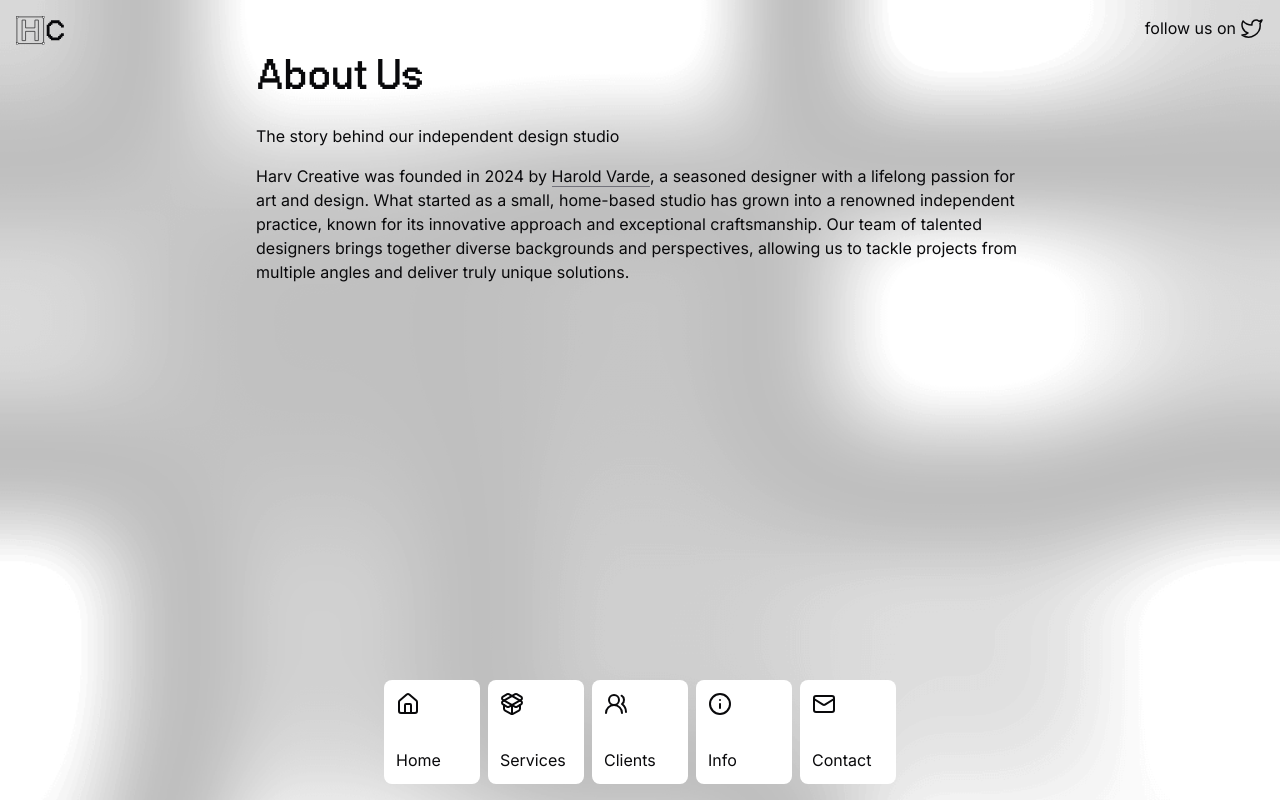
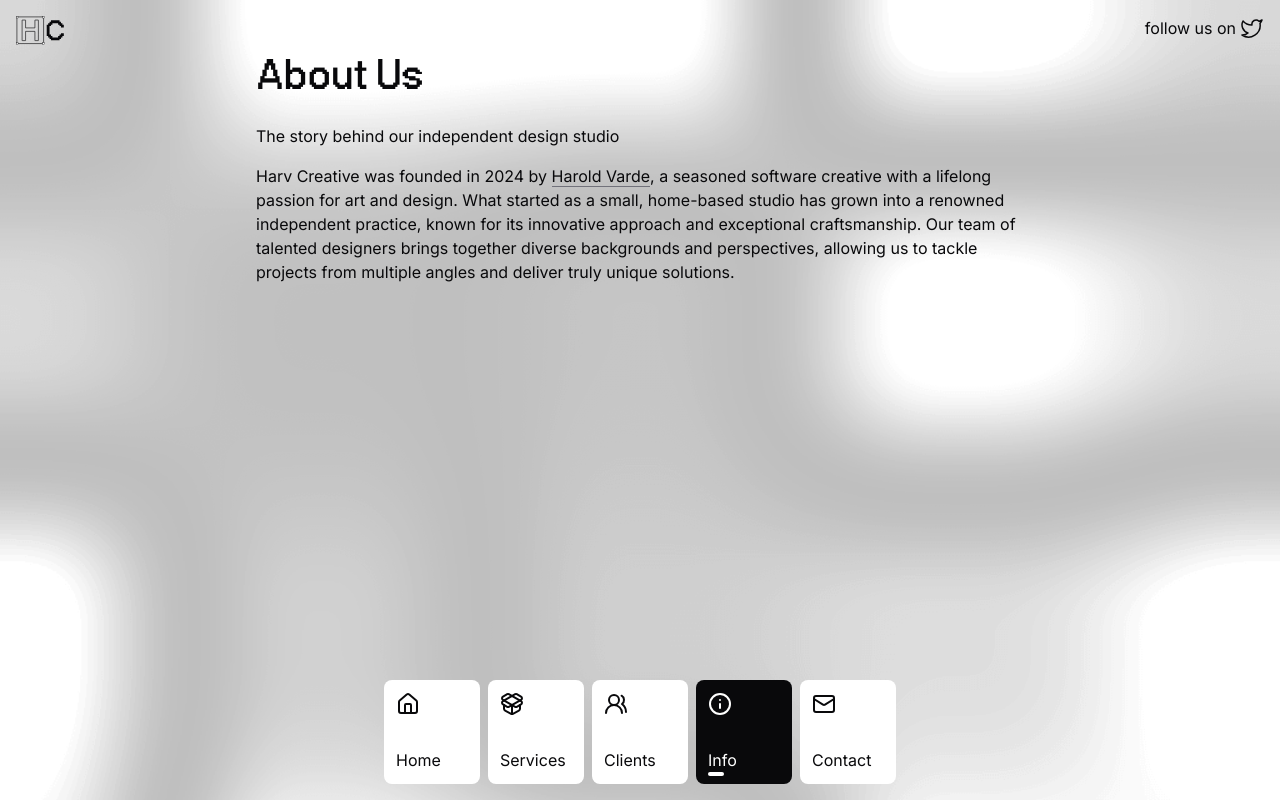
Before and after one commit to haroldjeshua/creative, a Next.js app: page /info in a window 1280 px wide. Built offline with nearby package versions, Linux system fonts and the light colour scheme.

Commit message:
fix route icons + add active nav

```diff
--- a/app/(routes)/clients/page.tsx
+++ b/app/(routes)/clients/page.tsx
@@ -1,6 +1,12 @@
+import { UsersRound } from "lucide-react";
+
 export default function Page() {
   return (
     <section className="space-y-4">
+      <UsersRound
+        className="size-24 rotate-3 sm:size-32 xl:fixed xl:left-4 xl:top-1/3 xl:size-44"
+        strokeWidth={1}
+      />
       <h1 className="font-display text-6xl">Clients</h1>
       <h3>Trusted by leading brands and businesses</h3>
       <p>
--- a/app/(routes)/contact/page.tsx
+++ b/app/(routes)/contact/page.tsx
@@ -1,6 +1,12 @@
+import { Mail } from "lucide-react";
+
 export default function Page() {
   return (
     <section className="space-y-4">
+      <Mail
+        className="size-24 -rotate-6 sm:size-32 xl:fixed xl:left-4 xl:top-1/3 xl:size-44"
+        strokeWidth={1}
+      />
       <h1 className="font-display text-6xl">Get in Touch</h1>
       <h3>Let&apos;s bring your design vision to life</h3>
       <p>
--- a/app/(routes)/info/page.tsx
+++ b/app/(routes)/info/page.tsx
@@ -14,12 +14,12 @@ export default function Page() {
         >
           Harold Varde
         </Link>
-        , a seasoned designer with a lifelong passion for art and design. What
-        started as a small, home-based studio has grown into a renowned
-        independent practice, known for its innovative approach and exceptional
-        craftsmanship. Our team of talented designers brings together diverse
-        backgrounds and perspectives, allowing us to tackle projects from
-        multiple angles and deliver truly unique solutions.
+        , a seasoned software creative with a lifelong passion for art and
+        design. What started as a small, home-based studio has grown into a
+        renowned independent practice, known for its innovative approach and
+        exceptional craftsmanship. Our team of talented designers brings
+        together diverse backgrounds and perspectives, allowing us to tackle
+        projects from multiple angles and deliver truly unique solutions.
       </p>
     </section>
   );
--- a/app/(routes)/layout.tsx
+++ b/app/(routes)/layout.tsx
@@ -6,7 +6,7 @@ export default function RoutesLayout({
   children: React.ReactNode;
 }) {
   return (
-    <div className="mx-auto flex min-h-screen max-w-screen-md items-start justify-center pt-12">
+    <div className="mx-auto flex min-h-screen max-w-screen-md items-start justify-center pb-36 pt-12">
       {children}
     </div>
   );
--- a/app/(routes)/services/page.tsx
+++ b/app/(routes)/services/page.tsx
@@ -1,6 +1,12 @@
+import { PackageOpen } from "lucide-react";
+
 export default function Page() {
   return (
     <section className="space-y-4">
+      <PackageOpen
+        className="size-24 -rotate-12 sm:size-32 xl:fixed xl:left-4 xl:top-1/3 xl:size-44"
+        strokeWidth={1}
+      />
       <h1 className="font-display text-6xl">Services</h1>
       <h3>Comprehensive services to elevate your brand and business</h3>
       <p>
--- a/components/navbar.tsx
+++ b/components/navbar.tsx
@@ -1,7 +1,7 @@
-import { siteConfig } from "@/config/site";
+"use client";
+
 import { cn } from "@/lib/utils";
 import {
-  Home,
   HomeIcon,
   InfoIcon,
   MailIcon,
@@ -9,6 +9,7 @@ import {
   UsersRoundIcon,
 } from "lucide-react";
 import Link from "next/link";
+import { usePathname } from "next/navigation";
 import { ComponentType, ReactNode } from "react";
 
 export interface RouteItem {
@@ -26,6 +27,16 @@ export const routes: RouteItem[] = [
 ];
 
 export function Navbar() {
+  const pathname = usePathname();
+
+  const isTabActive = (tabHref: string) => {
+    if (tabHref === "/") {
+      return pathname === "/";
+    }
+
+    return pathname.includes(tabHref) || pathname.startsWith(`/${tabHref}/`);
+  };
+
   return (
     <div className="fixed bottom-0 flex w-full  items-center justify-center pb-4">
       <nav className="mx-auto flex max-w-screen-md gap-2">
@@ -34,13 +45,23 @@ export function Navbar() {
             href={route.href}
             key={route.href}
             className={cn(
-              "flex flex-col gap-4 rounded-lg bg-background p-2 transition-colors ease-linear hover:bg-background/50 sm:min-w-24 sm:gap-8 sm:p-3",
+              "relative flex min-w-16 flex-col gap-4 rounded-lg bg-background p-2 transition-colors ease-linear sm:min-w-24 sm:gap-8 sm:p-3",
+              isTabActive(route.href)
+                ? "bg-foreground text-background hover:bg-foreground/85"
+                : "bg-background hover:bg-background/25",
             )}
           >
             <span>
               <route.icon />
             </span>
-            <span>{route.name}</span>
+            <span className="text-sm sm:text-base">{route.name}</span>
+            {isTabActive(route.href) && (
+              <span
+                className={cn(
+                  "absolute bottom-1 h-[2px] w-2 rounded-sm bg-background sm:bottom-2 sm:h-1 sm:w-4",
+                )}
+              />
+            )}
           </Link>
         ))}
       </nav>
```
